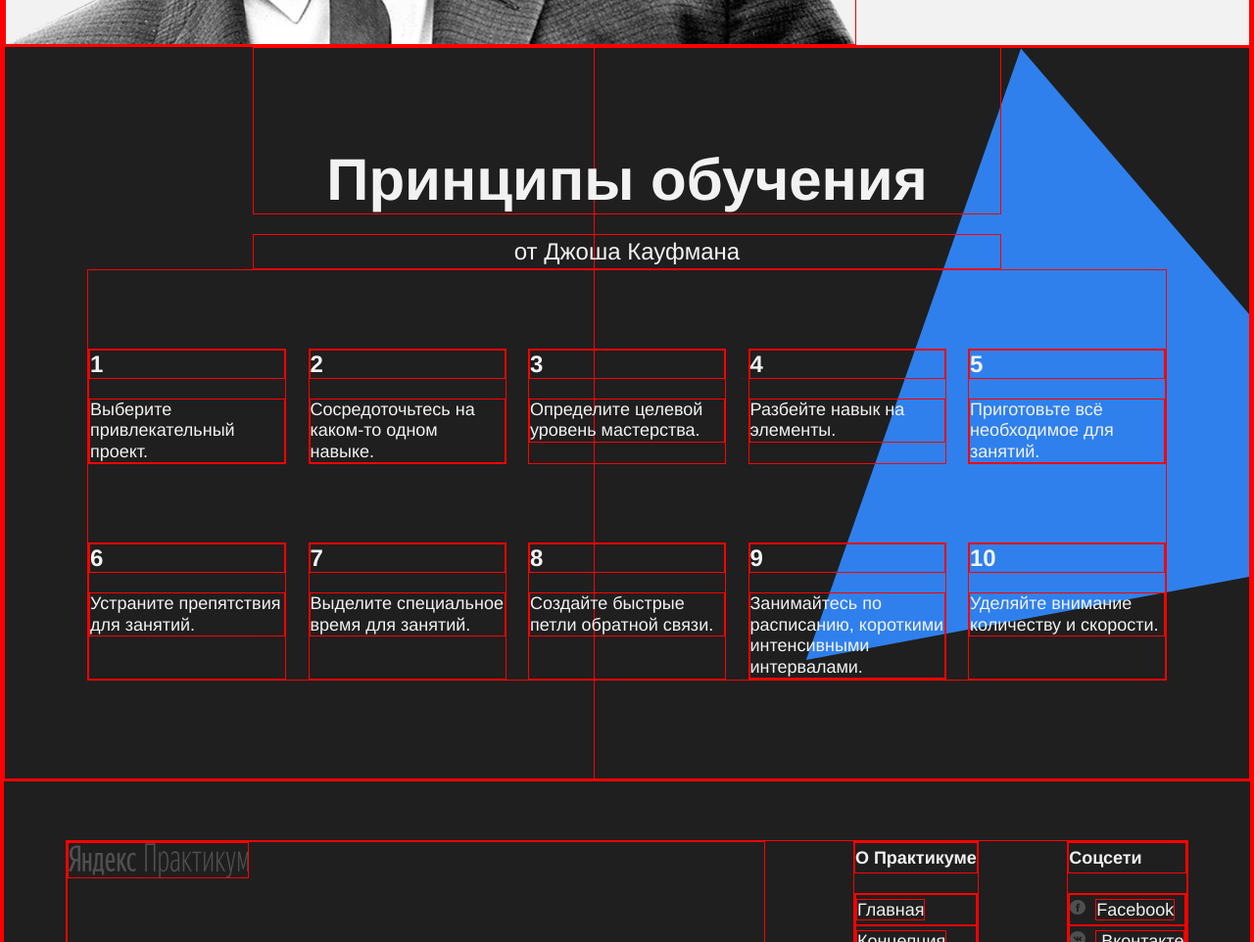
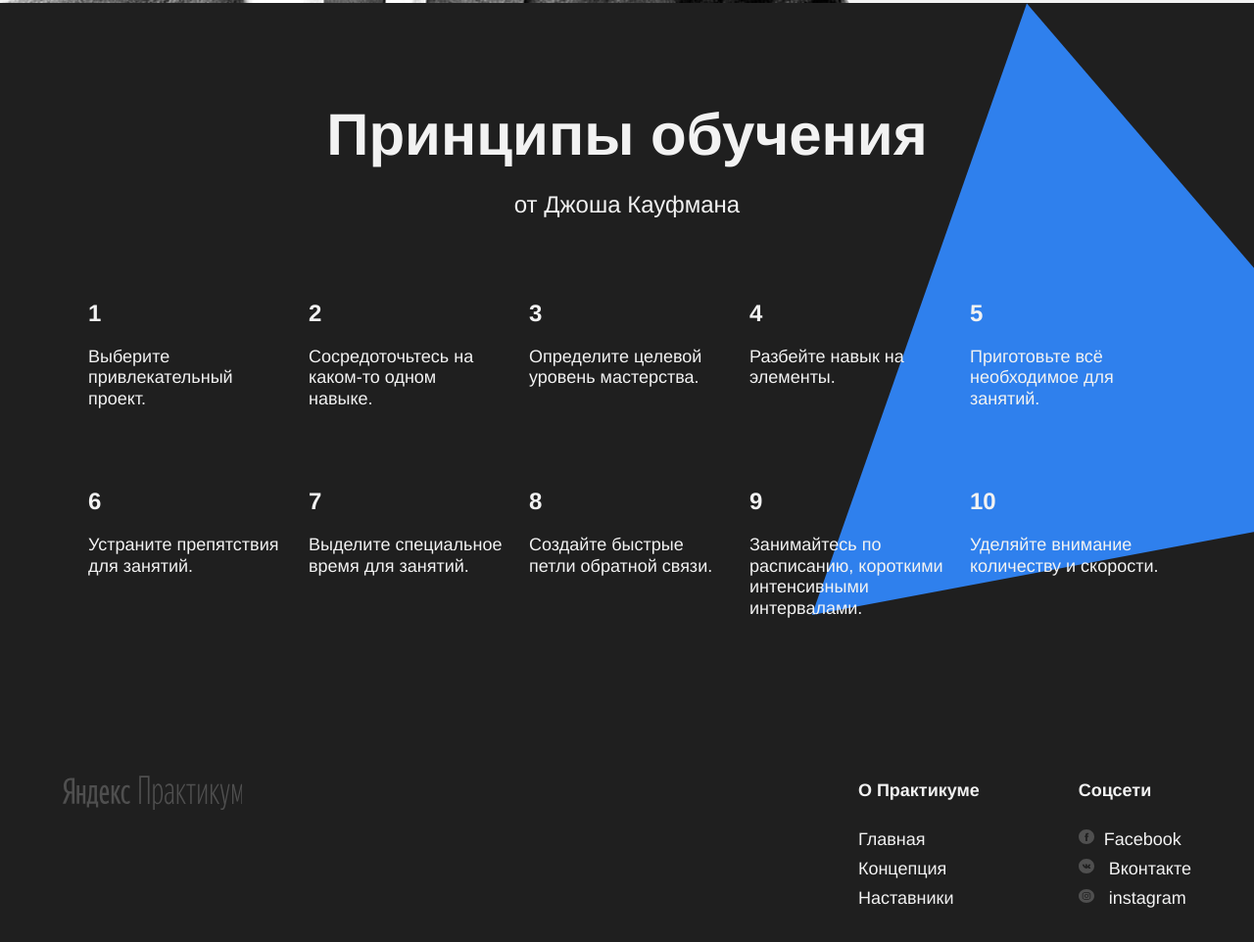
Before and after one commit to maks75324/how-to-learn, a plain HTML site: page index.html in a window 1280 px wide. Shown: the part 2794-3756 px from the top of the page at 98% size. Drawn offline with Linux system fonts and the light colour scheme.

Commit message:
Готово

```diff
--- a/index.html
+++ b/index.html
@@ -34,11 +34,11 @@
         <p class="section-subtitle">Про учёбу и мозг</p>
         <div class="table">
           <div class="table__cell">
-            <h1 class="table__heading">86 миллиардов</h1>
+            <h3 class="table__heading">86 миллиардов</h3>
             <p class="table__text">число нейронов в мозге человека</p>
           </div>
           <div class="table__cell">
-            <h1 class="table__heading">2.1 миллиарда</h1>
+            <h3 class="table__heading">2.1 миллиарда</h3>
             <p class="table__text">Число нуждающихся в повышении квалификации</p>
               <p class="table__text">Всемирный Банк, 2017</p>
 
@@ -48,24 +48,24 @@
             <p class="table__text">Объём памяти человека</p>
           </div>
           <div class="table__cell">
-            <h1 class="table__heading">500 триллионов</h1>
+            <h3 class="table__heading">500 триллионов</h3>
             <p class="table__text">Число ответственных за обучение нервных синапсов у взрослого человек</p>
           </div>
           <div class="table__cell">
-            <h1 class="table__heading">420 миллионов</h1>
+            <h3 class="table__heading">420 миллионов</h3>
             <p class="table__text">Число взрослых людей моложе 25 лет, не имеющих образования для трудоустройства </p>
             <p class="table__text">Всемирный Банк, 2017</p>
           </div>
           <div class="table__cell">
-            <h1 class="table__heading">17–20 лет</h1>
+            <h3 class="table__heading">17–20 лет</h3>
             <p class="table__text">Пик обучаемости</p>
           </div>
           <div class="table__cell">
-            <h1 class="table__heading">1885 год</h1>
+            <h3 class="table__heading">1885 год</h3>
             <p class="table__text">Открытие кривой забывания</p>
           </div>
           <div class="table__cell">
-            <h1 class="table__heading">1889 год</h1>
+            <h3 class="table__heading">1889 год</h3>
             <p class="table__text">Открытие условного рефлекса</p>
           </div>
         </div>
@@ -80,46 +80,46 @@
         <h2 class="section-title section-title_theme_dark">Принципы обучения</h2>
         <h4 class="section-subtitle section-subtitle_theme_dark">от Джоша Кауфмана</h4>
         <div class="table table_theme_dark">
-          <div class="table-cell table__cell_theme_dark">
-            <div class="table__heading table__heading_theme_dark">1</div>
-            <div class="table__text">Выберите привлекательный проект.</div>
+          <div class="table__cell table__cell_theme_dark">
+            <h2 class="table__heading table__heading_theme_dark">1</h2>
+            <h3 class="table__text">Выберите привлекательный проект.</h3>
           </div>
 
           <div class="table__cell table__cell_theme_dark">
-            <div class="table__heading table__heading_theme_dark">2</div>
-            <div class="table__text table__text_theme_dark">Сосредоточьтесь на каком-то одном навыке.</div>
+            <h2 class="table__heading table__heading_theme_dark">2</h2>
+            <h3 class="table__text table__text_theme_dark">Сосредоточьтесь на каком-то одном навыке.</h3>
           </div>
-          <div class="table__cell_theme_dark">
-            <div class="table__heading table__heading_theme_dark">3</div>
-            <div class="table__text table__text_theme_dark">Определите целевой уровень мастерства.</div>
+          <div class="table__cell table__cell_theme_dark">
+            <h2 class="table__heading table__heading_theme_dark">3</h2>
+            <h3 class="table__text table__text_theme_dark">Определите целевой уровень мастерства.</h3>
           </div>
-          <div class="table__cell_theme_dark">
-            <div class="table__heading table__heading_theme_dark">4</div>
-            <div class="table__text table__text_theme_dark">Разбейте навык на элементы.</div>
+          <div class="table__cell table__cell_theme_dark">
+            <h2 class="table__heading table__heading_theme_dark">4</h2>
+            <h3 class="table__text table__text_theme_dark">Разбейте навык на элементы.</h3>
           </div>
-          <div class="table__cell_theme_dark">
-            <div class="table__heading table__heading_theme_dark">5</div>
-            <div class="table__text table__text_theme_dark">Приготовьте всё необходимое для занятий.</div>
+          <div class="table__cell table__cell_theme_dark">
+            <h2 class="table__heading table__heading_theme_dark">5</h2>
+            <h3 class="table__text table__text_theme_dark">Приготовьте всё необходимое для занятий.</h3>
           </div>
-          <div class="table__cell_theme_dark">
-            <div class="table__heading table__heading_theme_dark">6</div>
-            <div class="table__text table__text_theme_dark">Устраните препятствия для занятий.</div>
+          <div class="table__cell table__cell_theme_dark">
+            <h2 class="table__heading table__heading_theme_dark">6</h2>
+            <h3 class="table__text table__text_theme_dark">Устраните препятствия для занятий.</h3>
           </div>
-          <div class="table__cell_theme_dark">
-            <div class="table__heading table__heading_theme_dark">7</div>
-            <div class="table__text table__text_theme_dark">Выделите специальное время для занятий.</div>
+          <div class="table__cell table__cell_theme_dark">
+            <h2 class="table__heading table__heading_theme_dark">7</h2>
+            <h3 class="table__text table__text_theme_dark">Выделите специальное время для занятий.</h3>
           </div>
-          <div class="table__cell_theme_dark">
-            <div class="table__heading table__heading_theme_dark">8</div>
-            <div class="table__text table__text_theme_dark">Создайте быстрые петли обратной связи.</div>
+          <div class="table__cell table__cell_theme_dark">
+            <h2 class="table__heading table__heading_theme_dark">8</h2>
+            <h3 class="table__text table__text_theme_dark">Создайте быстрые петли обратной связи.</h3>
           </div>
-          <div class="table__cell_theme_dark">
-            <div class="table__heading table__heading_theme_dark">9</div>
-            <div class="table__text table__text_theme_dark">Занимайтесь по расписанию, короткими интенсивными интервалами.</div>
+          <div class="table__cell table__cell_theme_dark">
+            <h2 class="table__heading table__heading_theme_dark">9</h2>
+            <h3 class="table__text table__text_theme_dark">Занимайтесь по расписанию, короткими интенсивными интервалами.</h3>
           </div>
-          <div class="table__cell_theme_dark">
-            <div class="table__heading table__heading_theme_dark">10</div>
-            <div class="table__text table__text_theme_dark">Уделяйте внимание количеству и скорости.</div>
+          <div class="table__cell table__cell_theme_dark">
+            <h2 class="table__heading table__heading_theme_dark">10</h2>
+            <h3 class="table__text table__text_theme_dark">Уделяйте внимание количеству и скорости.</h3>
           </div>
         </div>
         <div class="kaufman__triangle"></div>
@@ -127,31 +127,31 @@
     </main>
     <footer class="footer">
       <div class="footer__columns">
-        <div class="footer__column_content_copyright">
+        <div class="footer__column footer__column_content_copyright">
           <div class="logo logo_place_footer"></div>
           <p class="footer__author">&copy;2020 skuratovich</p>
         </div>
-        <nav class="footer__column_content_info">
-          <h1 class="footer__column-heading">О Практикуме</h1>
+        <nav class="footer__column footer__column_content_info">
+          <h2 class="footer__column-heading">О Практикуме</h2>
           <ul class=" footer__column-links">
-            <li class="footer__column-link "> <a class="footer__column-link" href="#"> Главная </a></li>
-            <li class="footer__column-link"> <a class="footer__column-link" href="#">Концепция</a></li>
-            <li class="footer__column-link"> <a class="footer__column-link" href="#"> Наставники</a></li>
+            <li class="footer__list-item"> <a class="footer__column-link" href="#"> Главная </a></li>
+            <li class="footer__list-item"> <a class="footer__column-link" href="#">Концепция</a></li>
+            <li class="footer__list-item"> <a class="footer__column-link" href="#"> Наставники</a></li>
           </ul>
 
 
         </nav>
-        <div class="footer__column_content_social">
-          <h1 class="footer__column-heading">Соцсети</h1>
-          <div class=" footer__column-links">
-            <div class="footer__column-link">
-           <img src="./images/facebook_color_white.svg" alt=" фейсбук" class="footer__social-icon"><a class="footer__column-link" href="#">Facebook</a></div>
-            <div class="footer__column-link">
-              <img src="./images/vk_color_white.svg" alt="Вконтакте" class="footer__social-icon"><a class="footer__column-link" href="#"> Вконтакте</a></div>
-            <div class="footer__column-link">
-              <img src="./images/instagram_color_white.svg" alt="инстаграм" class="footer__social-icon"> <a class="footer__column-link" href="#">instagram</a></div>
-          </div>
-        </div>
+        <nav class="footer__column footer__column_content_social">
+          <h2 class="footer__column footer__column-heading">Соцсети</h2>
+          <ul class=" footer__column-links">
+            <li class="footer__list-item">
+           <img src="./images/facebook_color_white.svg" alt=" фейсбук" class="footer__social-icon"><a class="footer__column-link" href="#">Facebook</a></li>
+            <li class="footer__list-item">
+              <img src="./images/vk_color_white.svg" alt="Вконтакте" class="footer__social-icon"><a class="footer__column-link" href="#"> Вконтакте</a></li>
+            <li class="footer__list-item">
+              <img src="./images/instagram_color_white.svg" alt="инстаграм" class="footer__social-icon"> <a class="footer__column-link" href="#">instagram</a></li>
+            </ul>
+        </nav>
 
 
 
--- a/styles/style.css
+++ b/styles/style.css
@@ -1,6 +1,3 @@
-* {
-  border: 1px solid red;
-}
 .page {
   min-width: 1100px;
   /* мы ещё не умеем делать мобильную версию сайта, */
```
